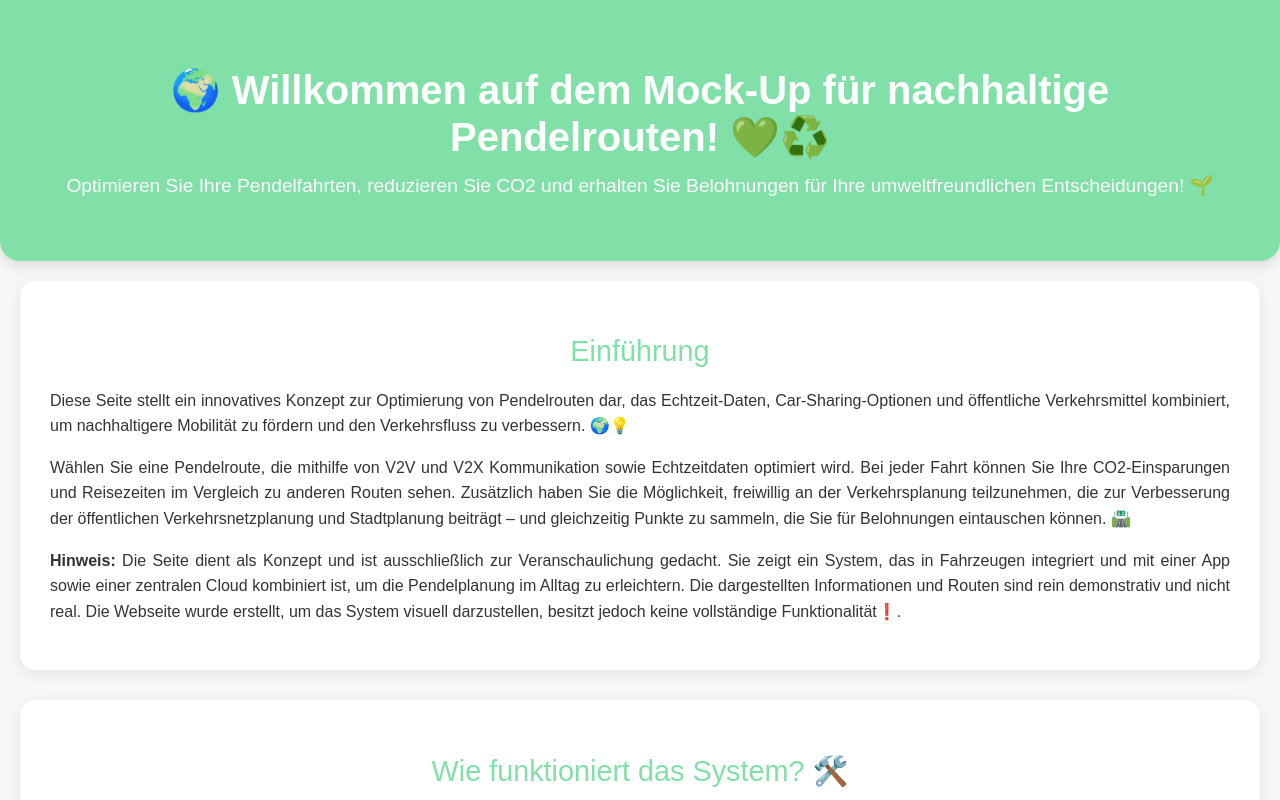
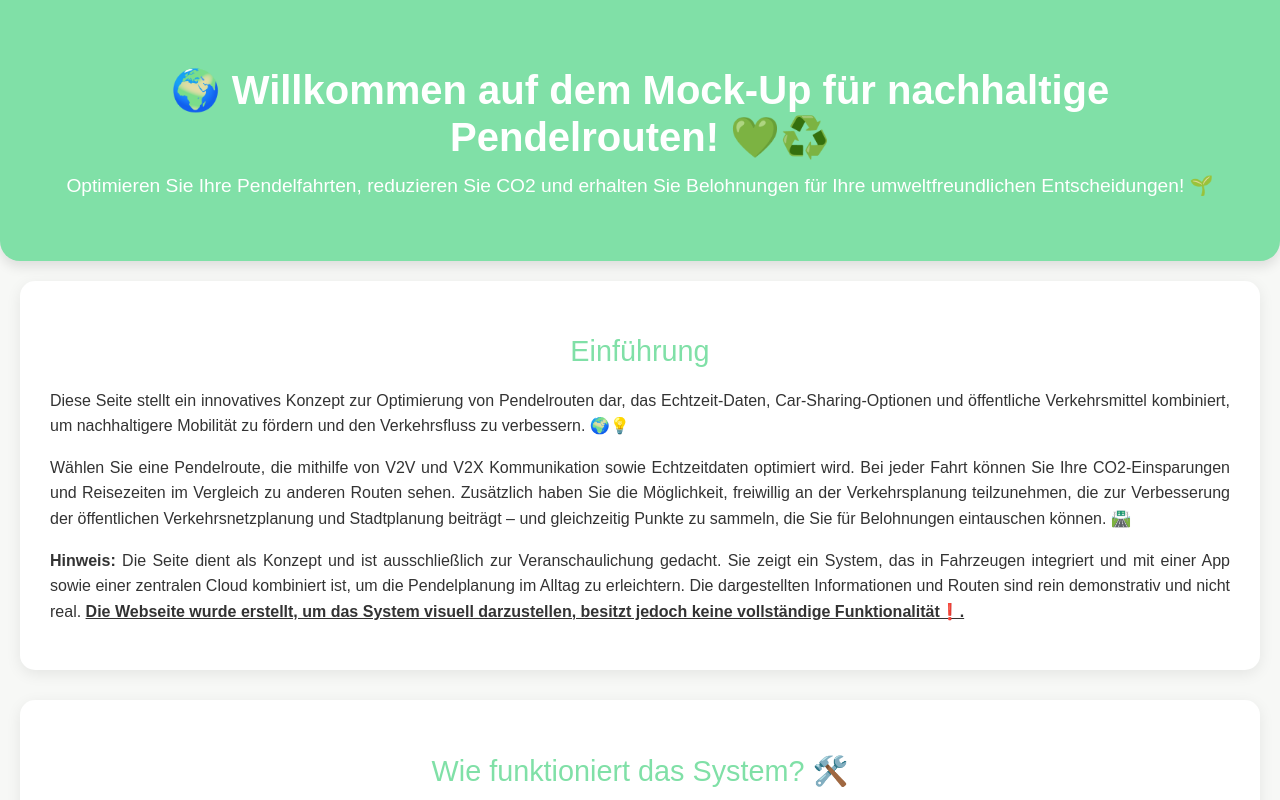
Before and after one commit to tarikyildirim/Car-Sharing, a plain HTML site: page index.html in a window 1280 px wide. Shown: the top 800 px of the page. Drawn offline with Linux system fonts and the light colour scheme.

Commit message:
note has been made clearer

```diff
--- a/index.html
+++ b/index.html
@@ -13,7 +13,7 @@
             color: #333;
         }
         header {
-            background-color: #80e0a7; /* Weiches, angenehmes Grün */
+            background-color: #80e0a7;
             color: white;
             padding: 40px;
             text-align: center;
@@ -85,6 +85,10 @@
             font-size: 1rem;
             text-align: justify;
         }
+        .highlight {
+            font-weight: bold;
+            text-decoration: underline;
+        }
     </style>
 </head>
 <body>
@@ -98,7 +102,7 @@
             <h2>Einführung</h2>
             <p>Diese Seite stellt ein innovatives Konzept zur Optimierung von Pendelrouten dar, das Echtzeit-Daten, Car-Sharing-Optionen und öffentliche Verkehrsmittel kombiniert, um nachhaltigere Mobilität zu fördern und den Verkehrsfluss zu verbessern. 🌍💡</p>
             <p>Wählen Sie eine Pendelroute, die mithilfe von V2V und V2X Kommunikation sowie Echtzeitdaten optimiert wird. Bei jeder Fahrt können Sie Ihre CO2-Einsparungen und Reisezeiten im Vergleich zu anderen Routen sehen. Zusätzlich haben Sie die Möglichkeit, freiwillig an der Verkehrsplanung teilzunehmen, die zur Verbesserung der öffentlichen Verkehrsnetzplanung und Stadtplanung beiträgt – und gleichzeitig Punkte zu sammeln, die Sie für Belohnungen eintauschen können. 🛣️<p>
-        <p><strong>Hinweis:</strong> Die Seite dient als Konzept und ist ausschließlich zur Veranschaulichung gedacht. Sie zeigt ein System, das in Fahrzeugen integriert und mit einer App sowie einer zentralen Cloud kombiniert ist, um die Pendelplanung im Alltag zu erleichtern. Die dargestellten Informationen und Routen sind rein demonstrativ und nicht real. Die Webseite wurde erstellt, um das System visuell darzustellen, besitzt jedoch keine vollständige Funktionalität❗️.</p>
+        <p><strong>Hinweis:</strong> Die Seite dient als Konzept und ist ausschließlich zur Veranschaulichung gedacht. Sie zeigt ein System, das in Fahrzeugen integriert und mit einer App sowie einer zentralen Cloud kombiniert ist, um die Pendelplanung im Alltag zu erleichtern. Die dargestellten Informationen und Routen sind rein demonstrativ und nicht real.  <span class="highlight">Die Webseite wurde erstellt, um das System visuell darzustellen, besitzt jedoch keine vollständige Funktionalität❗️.</span></p>
         </div>
         <div class="section">
             <h2>Wie funktioniert das System? 🛠️</h2>
```
